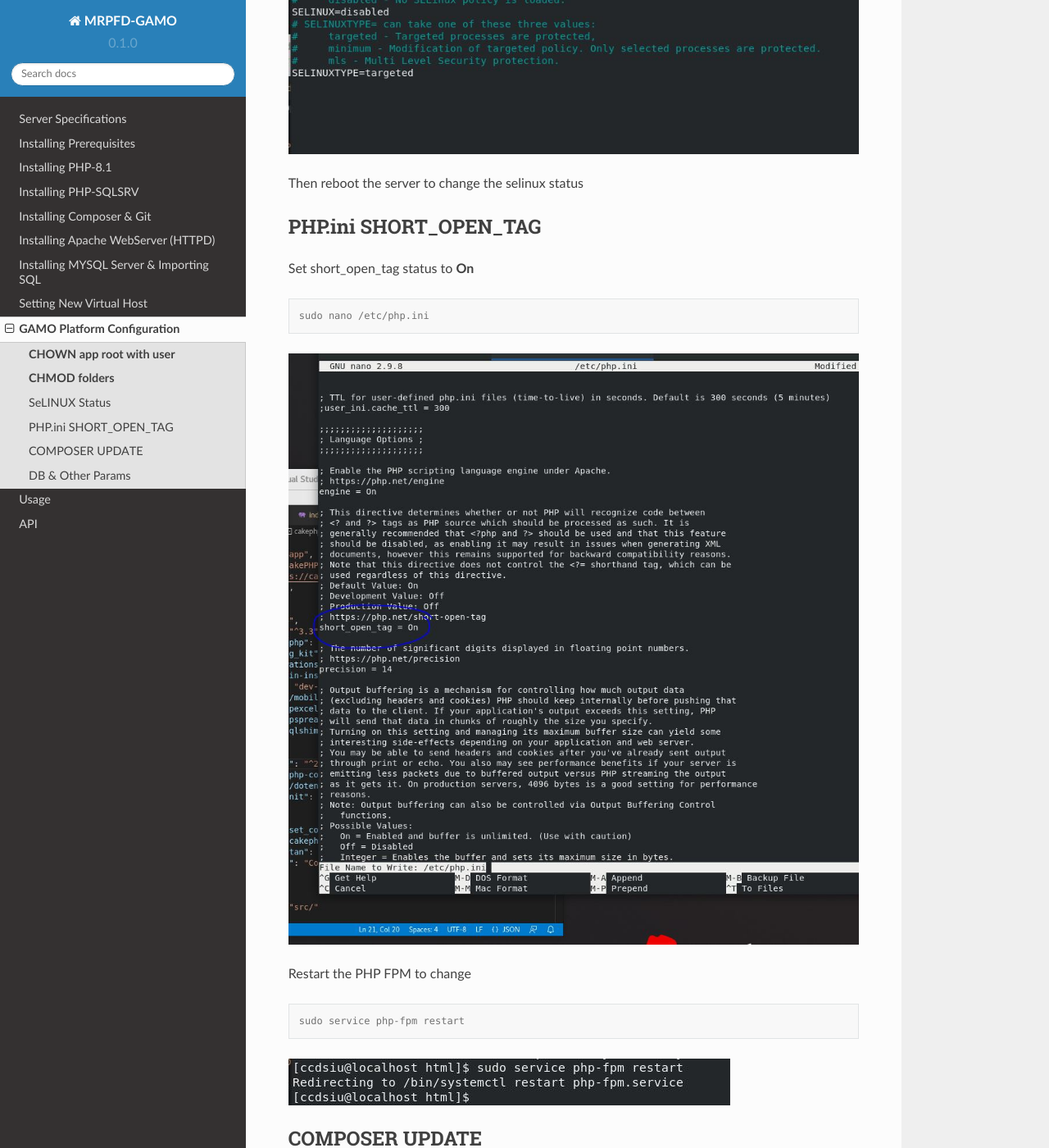
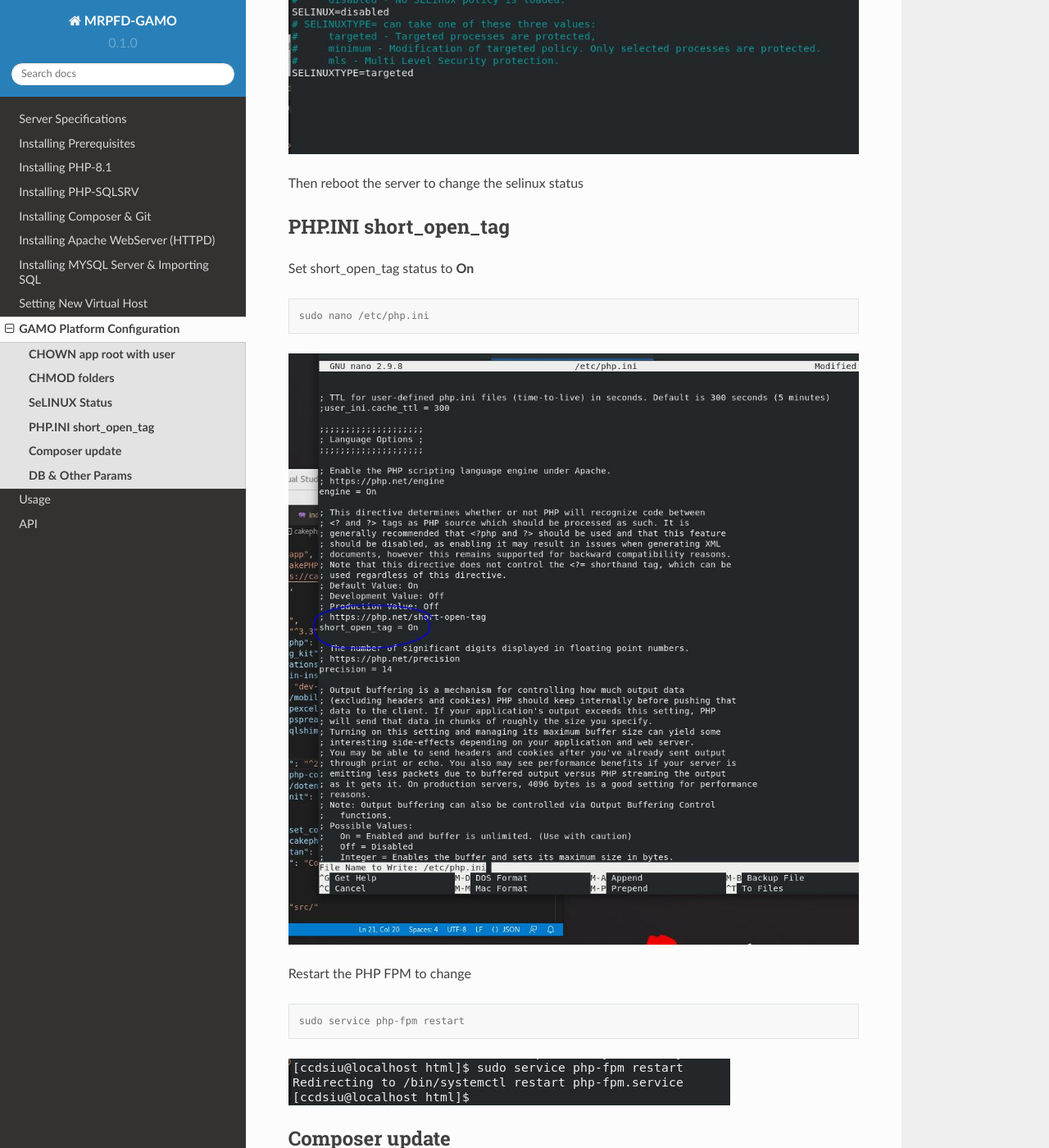
Before and after one commit to madhu-ibs/mrpfd-gamo-documentation, a Sphinx documentation site: the page built from docs/source/siteconfig.rst, in a window 1280 px wide and 1400 px high, scrolled down 1919 px. Shown: the whole window at 82% size. Built offline with Sphinx 7.4.7 and the Read the Docs theme 2.0.0, drawn with Linux system fonts in a browser that asks for light colours.

```diff
--- a/docs/source/siteconfig.rst
+++ b/docs/source/siteconfig.rst
@@ -12,6 +12,9 @@ cccdsiu is the username of staging server,Replace it with your username
 .. code-block:: console
 
    sudo chown -R ccdsiu:ccdsiu /var/www/html
+
+
+
 
 **CHMOD folders**
 --------------------------------------
@@ -31,7 +34,9 @@ Give 777 Permissions to following folders
 .. image:: images/777-logs-tmp.JPG
 
 
-SeLINUX Status
+
+
+**SeLINUX Status**
 -----------
 Check selinux status ,it should be **disabled** or atleast set to **permissive**
 
@@ -54,7 +59,6 @@ To temporarily disable the selinux
 .. image:: images/selinux-permissiove.JPG
 
 
-
 To permanently disable the selinux ,set the status to **SELINUX=disabled**
 
 .. code-block:: console
@@ -66,7 +70,10 @@ To permanently disable the selinux ,set the status to **SELINUX=disabled**
 Then reboot the server to change the selinux status
 
 
-PHP.ini SHORT_OPEN_TAG
+
+
+
+**PHP.INI short_open_tag**
 -----------
 Set short_open_tag status to **On**
 
@@ -84,7 +91,9 @@ Restart the PHP FPM to change
 
 .. image:: images/php-fpm-restart.JPG
 
-COMPOSER UPDATE
+
+
+**Composer update**
 -----------
 Try to update the composer (Updates may vary from time to time)
 
@@ -100,7 +109,9 @@ Try to update the composer (Updates may vary from time to time)
     composer require "radsectors/sqlshim"
 .. image:: images/sqlshim-ifneed.JPG
 
-DB & Other Params
+
+
+**DB & Other Params**
 -----------
 - Mysql Credentials can be set in [config/app.php] : **Datasources->default** object
 
```
